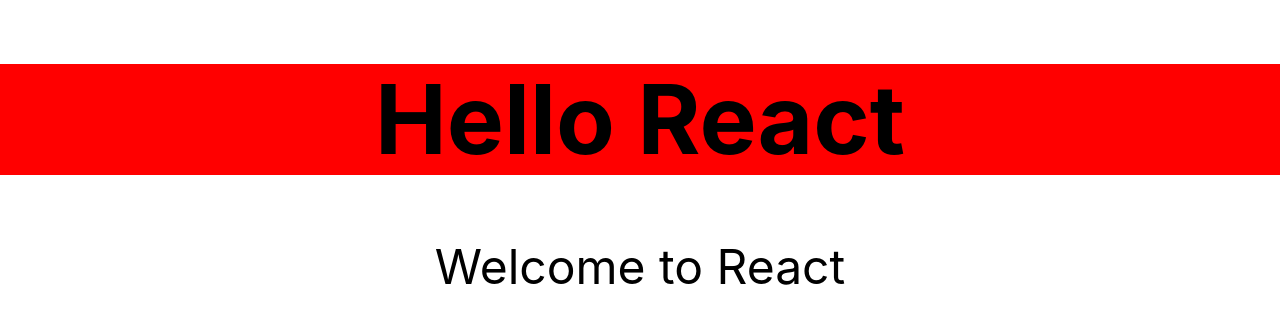
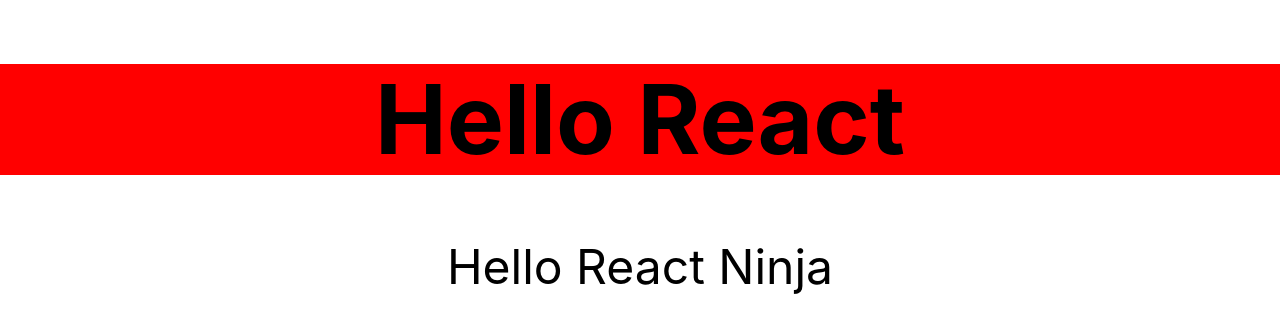
Before and after one commit to bridget462/robofriends, a React (Create React App) app: page / in a window 1280 px wide. Shown: the top 332 px of the page. Built offline with nearby package versions, Linux system fonts and the light colour scheme.

Commit message:
New props greeting added

```diff
--- a/src/Hello.js
+++ b/src/Hello.js
@@ -6,7 +6,7 @@
     return (
       <div className="f1 tc">
         <h1>Hello React</h1>
-        <p>Welcome to React</p>
+        <p>{this.props.greeting}</p>
       </div>
     );
   }
--- a/src/index.js
+++ b/src/index.js
@@ -12,7 +12,7 @@
 
 ReactDOM.render(
   <React.StrictMode>
-    <Hello />
+    <Hello greeting={"Hello" + " React Ninja"} />
   </React.StrictMode>,
   document.getElementById("root")
 );
```
